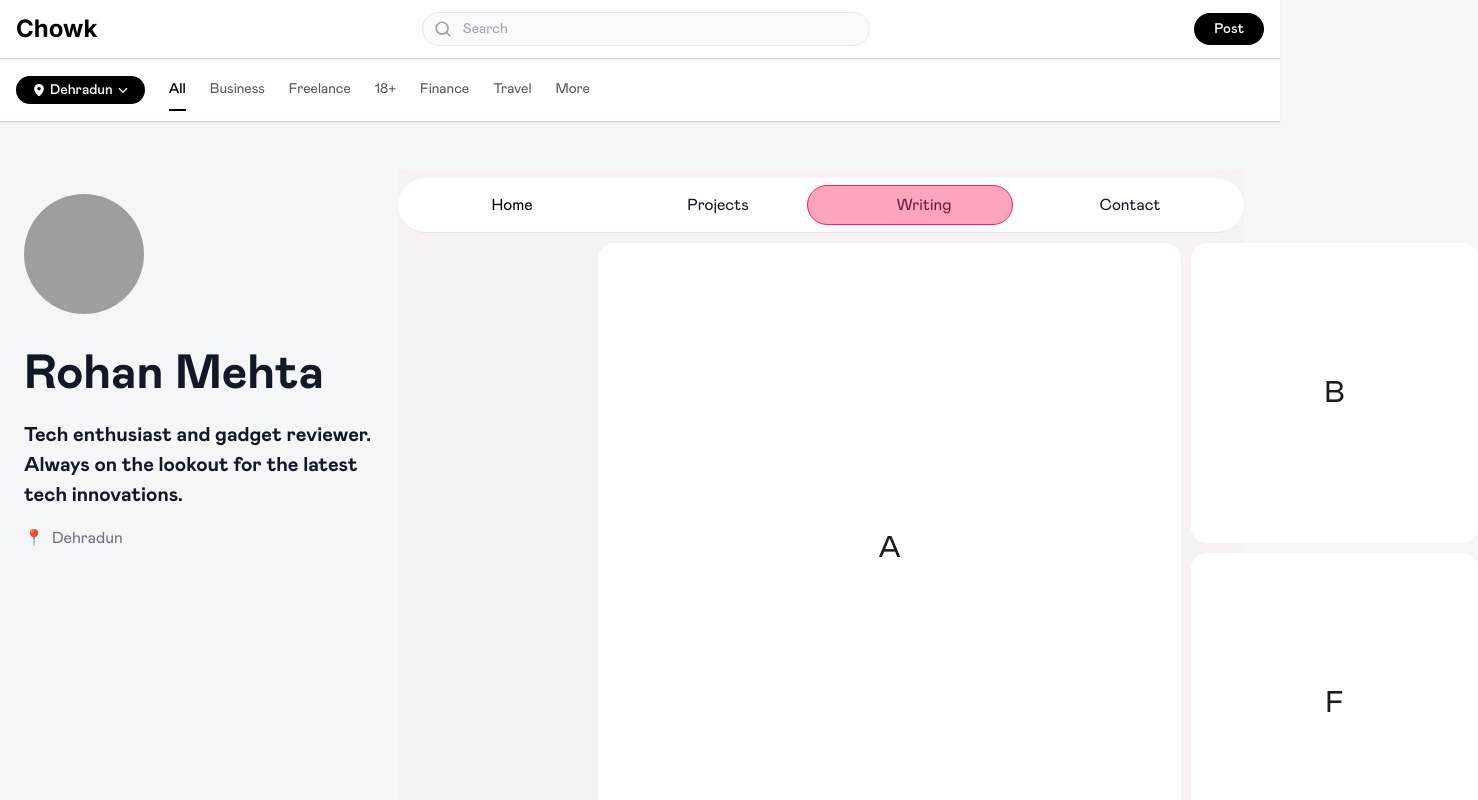
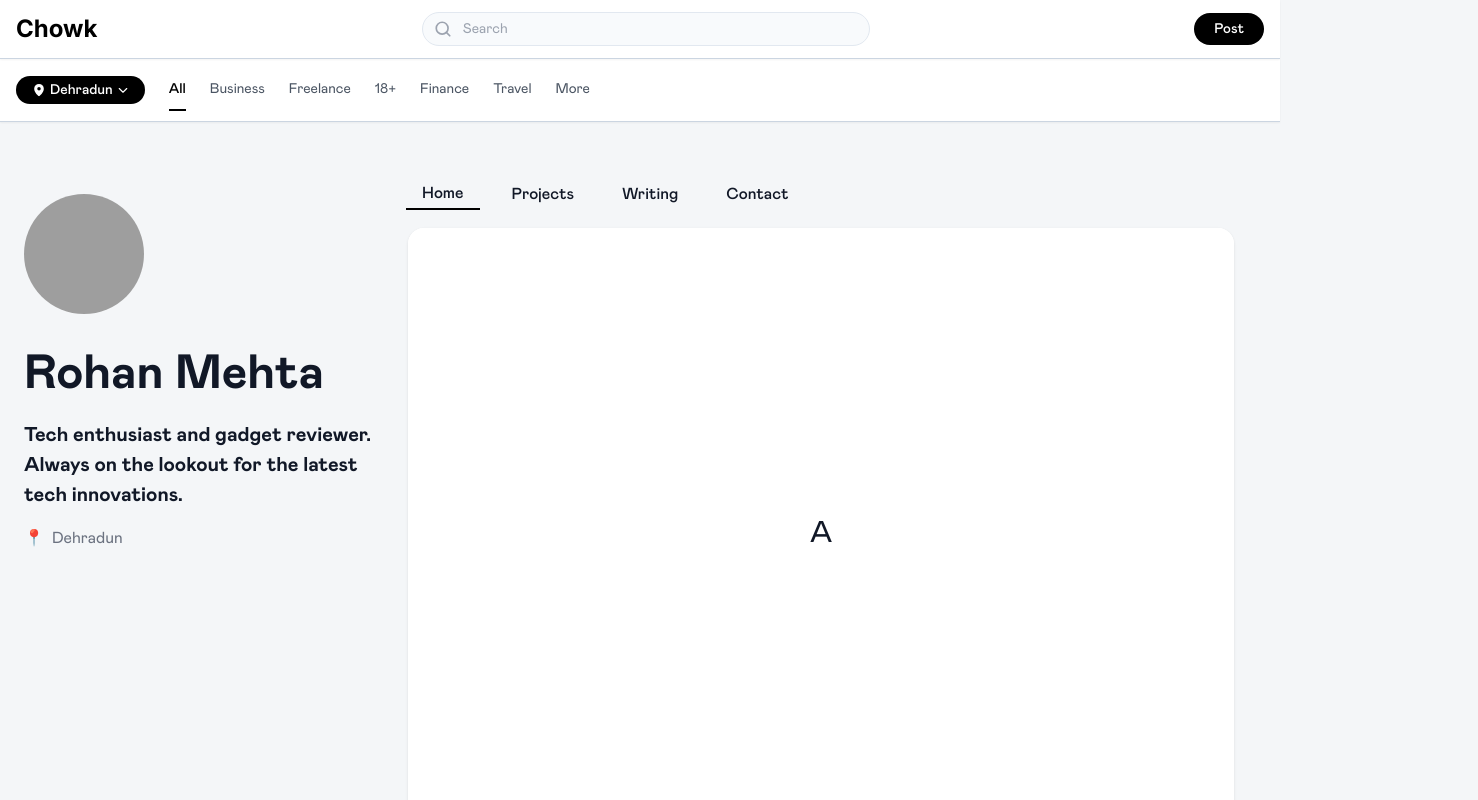
Before and after one commit to kadamsahil2511/Chowk.me, a React (Create React App) app: page /gadgetlover in a window 1280 px wide. Shown: the top 800 px of the page, 1478 px wide, since content can reach past the window. Built offline with nearby package versions, Linux system fonts and the light colour scheme; grey boxes are pictures that could not be loaded.

Commit message:
made grid template functional

```diff
--- a/src/pages/User/mbg_src/App.jsx
+++ b/src/pages/User/mbg_src/App.jsx
@@ -15,7 +15,7 @@ function App() {
   const [w, setW] = useState(0);
 
   return (
-    <main className="bg-[#f7f2f2] ">
+    <main className="bg-[#00000000] ">
       <Navbar
         tab={tab}
         setTab={setTab}
--- a/src/pages/User/mbg_src/components/layout.jsx
+++ b/src/pages/User/mbg_src/components/layout.jsx
@@ -37,18 +37,19 @@ function Layout({ tab, setTab, left, sliderWidth }) {
   );
 
   return (
-    <div className="w-screen m-auto flex justify-between b-10">
+    <div className="relative w-full h-full" style={{background: 'transparent'}}>
       <ResponsiveReactGridLayout
-        className="m-auto w-[900px]"
+        className="w-full"
         breakpoints={{ xl: 1200, lg: 899, md: 768, sm: 480, xs: 200 }}
         cols={{ xl: 3, lg: 3, md: 2, sm: 1, xs: 1 }}
         rowHeight={300}
         layouts={currentlayout}
+        style={{ margin: 0, padding: 0 }}
       >
         {keys.map((key) => (
           <div
             key={key}
-            className="bg-[#f5f5f7] flex justify-center items-center shadow-[inset_0_0_0_2px_rgba(0,0,0,0)] rounded-2xl text-2xl text-[#1d1d1f] visible cursor-grab active:cursor-grabbing"
+            className="bg-white flex justify-center items-center shadow rounded-2xl text-2xl text-[#111827] visible cursor-grab active:cursor-grabbing"
           >
             <Block keyProp={key} />
           </div>
@@ -60,7 +61,7 @@ function Layout({ tab, setTab, left, sliderWidth }) {
 
 const Block = ({ keyProp }) => {
   return (
-    <div className="h-full w-full flex flex-col justify-center items-center p-6 bg-white text-[var(--black-1)] rounded-2xl text-3xl uppercase">
+    <div className="h-full w-full flex flex-col justify-center items-center p-6 bg-white text-[#111827] rounded-2xl text-3xl uppercase">
       {keyProp}
     </div>
   );
--- a/src/pages/User/mbg_src/components/navbar.jsx
+++ b/src/pages/User/mbg_src/components/navbar.jsx
@@ -33,33 +33,19 @@ function Navbar({ tab, setTab, left = 0, sliderWidth = 0, setX, setW }) {
 	}, [tab]);
 
 	return (
-		<div className="navbar bg-black-1 text-white mx-auto sticky top-0 z-[10000] backdrop-saturate-180 backdrop-blur-lg md:display-none pt-2">
-			<div className="bg-white max-w-[900px] m-auto rounded-full text-1.8rem border-b border-gray-200 p-[3px]">
-				<div className="flex rounded-33px p-2 justify-between items-center text-[#111827] max-w-[900px] mx-auto">
+		<div className="flex flex-row gap-4 items-center py-2 px-2 bg-transparent">
 			{tabs.map(({ key, label }) => (
 				<div
 					key={key}
 					ref={(el) => {
 						tabRefs.current[key] = el;
 					}}
-							className={`tab flex items-center h-8 flex-1 cursor-pointer justify-center ${
-								tab === key ? "text-black" : "text-black-300"
-							}`}
+					className={`tab flex items-center h-8 px-4 cursor-pointer justify-center font-medium text-base text-[#111827] ${tab === key ? 'border-b-2 border-black' : ''}`}
 					onClick={() => setTab(key)}
 				>
 					{label}
 				</div>
 			))}
-					<div
-						className="absolute h-10 bg-[#fc205e]/40 border border-[#fc205e] rounded-full z-20"
-						style={{
-							left: `${left}px`,
-							width: `${sliderWidth}px`,
-							transition: "left 0.38s cubic-bezier(0.5, 0, 0, 0.75)",
-						}}
-					></div>
-				</div>
-			</div>
 		</div>
 	);
 }
```
Lines whose indentation alone changed are shown as unchanged.
